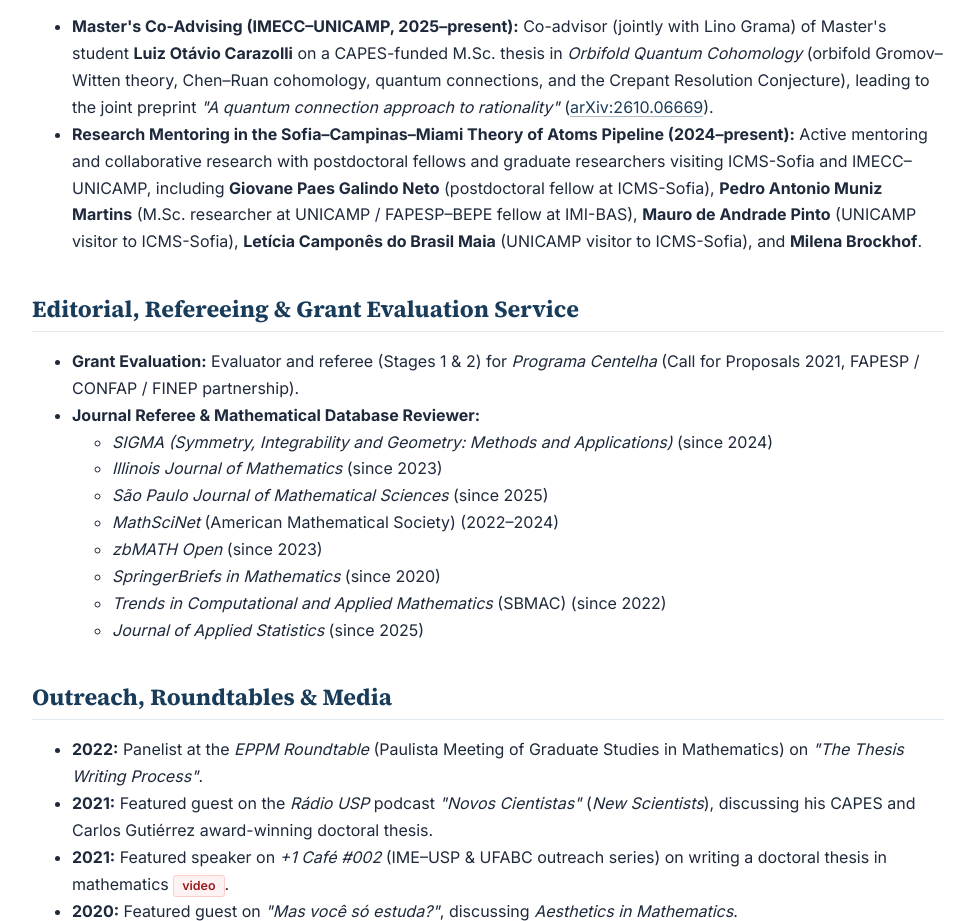
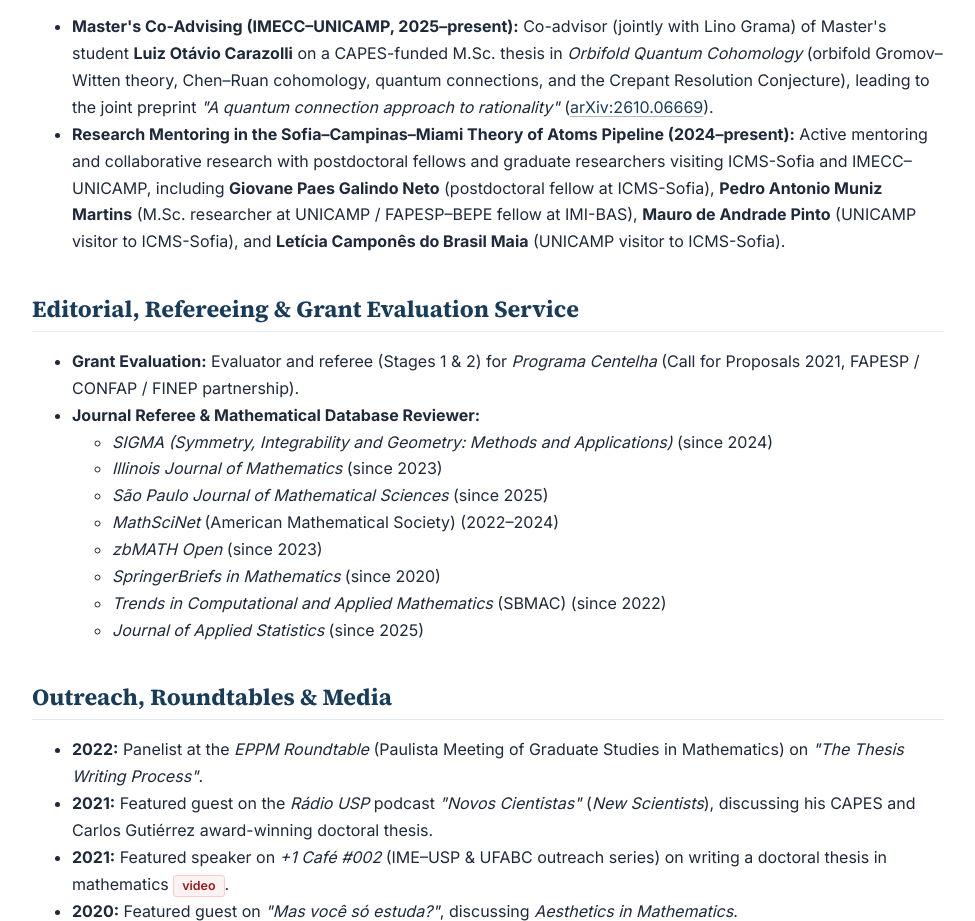
Before and after one commit to leonardofcavenaghi/leonardofcavenaghi.github.io, a plain HTML site: page teaching.html in a window 1280 px wide. Shown: the part 1976-2897 px from the top of the page, without its empty margins (152-1127 px from the left). Drawn offline with nearby package versions, Linux system fonts and the light colour scheme.

Commit message:
Update CV and teaching page

```diff
--- a/teaching.html
+++ b/teaching.html
@@ -155,7 +155,7 @@
         <strong>Master's Co-Advising (IMECC–UNICAMP, 2025–present):</strong> Co-advisor (jointly with Lino Grama) of Master's student <strong>Luiz Otávio Carazolli</strong> on a CAPES-funded M.Sc. thesis in <em>Orbifold Quantum Cohomology</em> (orbifold Gromov–Witten theory, Chen–Ruan cohomology, quantum connections, and the Crepant Resolution Conjecture), leading to the joint preprint <em>"A quantum connection approach to rationality"</em> (<a href="https://arxiv.org/abs/2610.06669" target="_blank">arXiv:2610.06669</a>).
       </li>
       <li>
-        <strong>Research Mentoring in the Sofia–Campinas–Miami Theory of Atoms Pipeline (2024–present):</strong> Active mentoring and collaborative research with postdoctoral fellows and graduate researchers visiting ICMS-Sofia and IMECC–UNICAMP, including <strong>Giovane Paes Galindo Neto</strong> (postdoctoral fellow at ICMS-Sofia), <strong>Pedro Antonio Muniz Martins</strong> (M.Sc. researcher at UNICAMP / FAPESP–BEPE fellow at IMI-BAS), <strong>Mauro de Andrade Pinto</strong> (UNICAMP visitor to ICMS-Sofia), <strong>Letícia Camponês do Brasil Maia</strong> (UNICAMP visitor to ICMS-Sofia), and <strong>Milena Brockhof</strong>.
+        <strong>Research Mentoring in the Sofia–Campinas–Miami Theory of Atoms Pipeline (2024–present):</strong> Active mentoring and collaborative research with postdoctoral fellows and graduate researchers visiting ICMS-Sofia and IMECC–UNICAMP, including <strong>Giovane Paes Galindo Neto</strong> (postdoctoral fellow at ICMS-Sofia), <strong>Pedro Antonio Muniz Martins</strong> (M.Sc. researcher at UNICAMP / FAPESP–BEPE fellow at IMI-BAS), <strong>Mauro de Andrade Pinto</strong> (UNICAMP visitor to ICMS-Sofia), and <strong>Letícia Camponês do Brasil Maia</strong> (UNICAMP visitor to ICMS-Sofia).
       </li>
     </ul>
 
```
Also changed, not shown: 2 other files.
